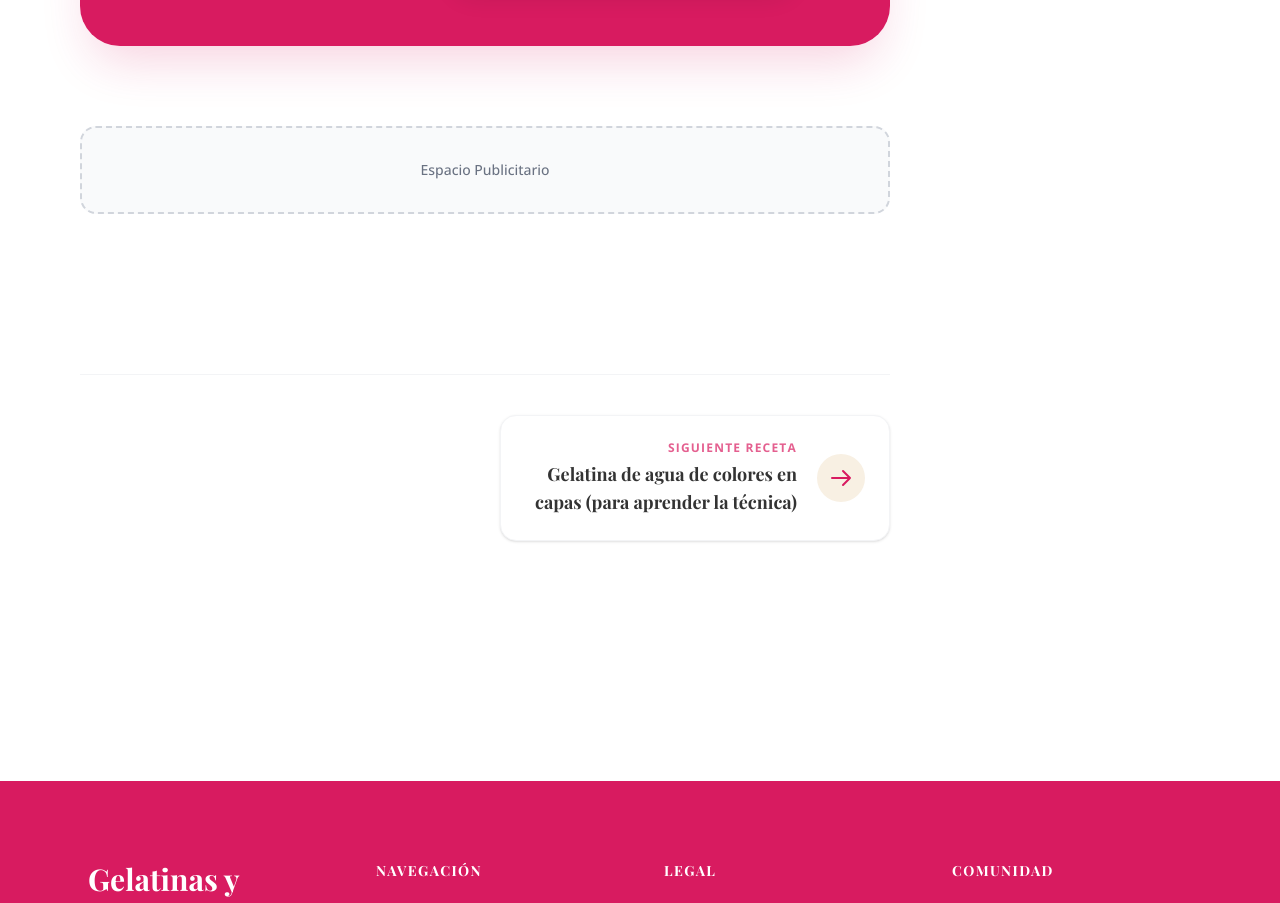
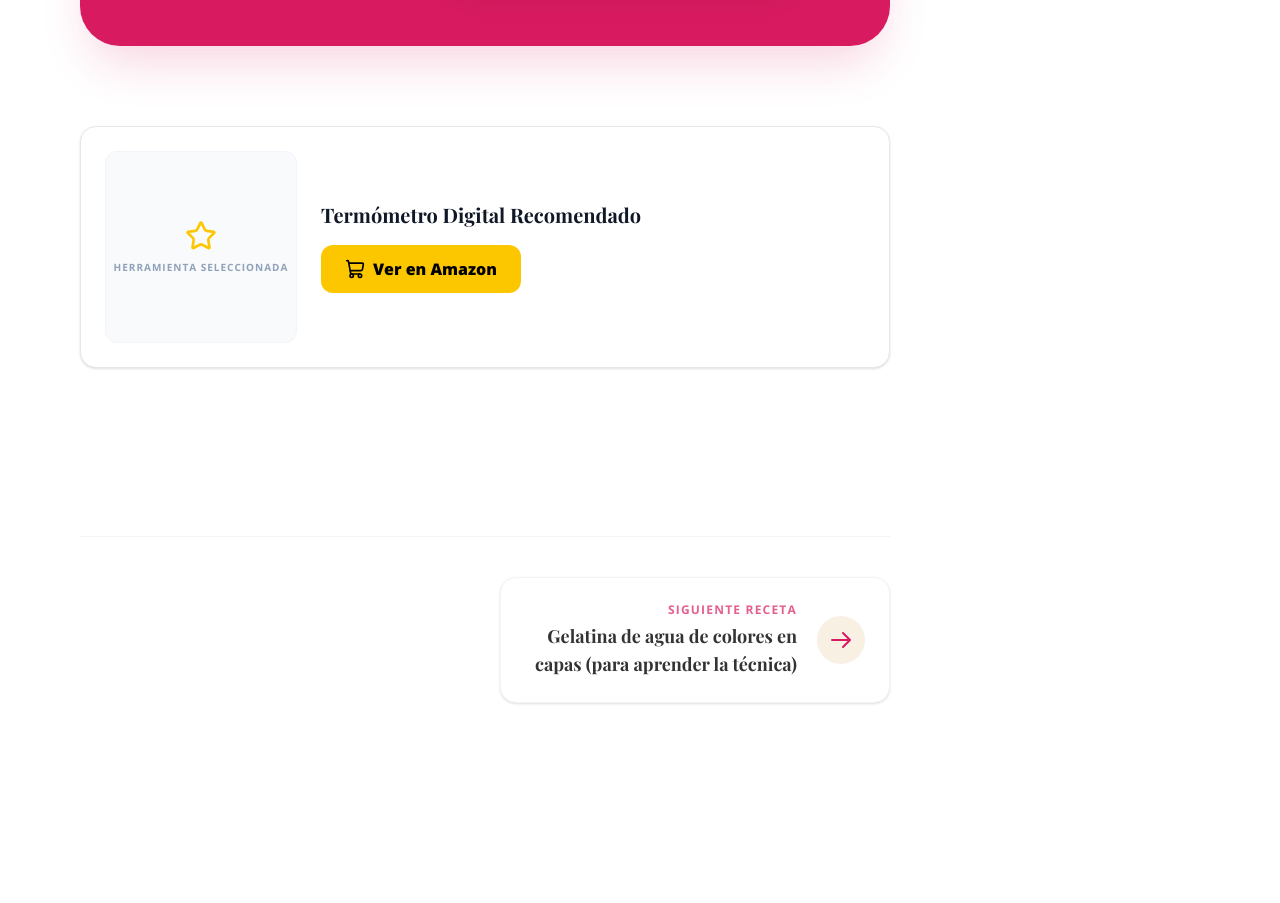
Before and after one commit to hilariotapiamarcosantonio-maker/granja-master, a Next.js app: page /recetas/flan-napolitano-sin-bano-maria in a window 1280 px wide. Shown: the part 5420-6323 px from the top of the page. Built offline with nearby package versions, Linux system fonts and the light colour scheme; no server answers; a web font is replaced by a local one.

Commit message:
💎 UI: Tarjetas de Amazon con diseño minimalista (sin imágenes rotas)

```diff
--- a/content/posts/como-fijar-precio-gelatinas.md
+++ b/content/posts/como-fijar-precio-gelatinas.md
@@ -4,6 +4,9 @@ title: "Cómo fijar el precio de tus gelatinas sin quedarte sin ganancia"
 slug: "como-fijar-precio-gelatinas"
 post_type: "post"
 category: "Ideas para vender"
+amazonLink: "https://amzn.to/4sOyo1n"
+amazonImage: "/images/productos/termometro.jpg"
+amazonTitle: "Termómetro Digital ThermoPro"
 tags:
   - "emprendimiento dulce"
   - "negocio desde casa"
--- a/src/app/blog/[slug]/page.tsx
+++ b/src/app/blog/[slug]/page.tsx
@@ -4,7 +4,7 @@ import { MDXRemote } from "next-mdx-remote/rsc";
 import { notFound } from "next/navigation";
 import { Metadata } from "next";
 import HotmartButton from "@/components/monetization/HotmartButton";
-import AmazonProduct from "@/components/monetization/AmazonProduct";
+import AmazonProductCard from "@/components/ui/AmazonProductCard";
 import SafeImage from "@/components/ui/SafeImage";
 
 export async function generateMetadata({ params }: { params: Promise<{ slug: string }> }): Promise<Metadata> {
@@ -49,7 +49,7 @@ export default async function BlogPost({ params }: { params: Promise<{ slug: str
     return <Link href={href} {...rest} className="text-brand-primary font-bold hover:text-brand-accent underline transition-colors" />;
   };
 
-  const components = { HotmartButton, AmazonProduct, a: CustomLink };
+  const components = { HotmartButton, AmazonProduct, AmazonProductCard, a: CustomLink };
 
   const postIndex = allPosts.findIndex(p => p.slug === post.slug);
   const prevPost = postIndex > 0 ? allPosts[postIndex - 1] : null;
@@ -82,6 +82,13 @@ export default async function BlogPost({ params }: { params: Promise<{ slug: str
         <article className="bg-white p-0 md:p-8 rounded-2xl">
           <div className="prose prose-pink prose-lg max-w-none font-base text-brand-text prose-h1:hidden prose-img:rounded-xl">
             <MDXRemote source={post.content} components={components} />
+          </div>
+          <div className="my-10">
+            <AmazonProductCard
+              title={post.frontmatter.amazonTitle || "Termómetro Digital Recomendado"}
+              image={post.frontmatter.amazonImage}
+              url={post.frontmatter.amazonLink || "https://amzn.to/4sOyo1n"}
+            />
           </div>
         </article>
       </div>
--- a/src/app/recetas/[slug]/page.tsx
+++ b/src/app/recetas/[slug]/page.tsx
@@ -3,7 +3,7 @@ import Link from "next/link";
 import { MDXRemote } from "next-mdx-remote/rsc";
 import HotmartButton from "../../../components/monetization/HotmartButton";
 import AmazonProduct from "../../../components/monetization/AmazonProduct";
-import AdPlaceholder from "@/components/AdPlaceholder";
+import AmazonProductCard from "@/components/ui/AmazonProductCard";
 import SafeImage from "@/components/ui/SafeImage";
 import { notFound } from "next/navigation";
 import { Metadata } from "next";
@@ -69,7 +69,7 @@ export default async function PostPage({ params }: { params: Promise<{ slug: str
     return <Link href={href} {...rest} className="text-brand-primary font-bold hover:text-brand-accent underline transition-colors" />;
   };
 
-  const components = { HotmartButton, AmazonProduct, a: CustomLink };
+  const components = { HotmartButton, AmazonProduct, AmazonProductCard, a: CustomLink };
 
   const postIndex = allRecipes.findIndex(p => p.slug === slug);
   const prevPost = postIndex > 0 ? allRecipes[postIndex - 1] : null;
@@ -103,7 +103,13 @@ export default async function PostPage({ params }: { params: Promise<{ slug: str
         <div className="prose prose-pink prose-lg max-w-none font-base">
           <MDXRemote source={post.content} components={components} />
         </div>
-        <AdPlaceholder />
+        <div className="my-10">
+          <AmazonProductCard
+            title={post.frontmatter.amazonTitle || "Termómetro Digital Recomendado"}
+            image={post.frontmatter.amazonImage}
+            url={post.frontmatter.amazonLink || "https://amzn.to/4sOyo1n"}
+          />
+        </div>
       </article>
 
       {/* Navegación Premium entre Recetas */}
--- a/src/components/ui/AmazonProductCard.tsx
+++ b/src/components/ui/AmazonProductCard.tsx
@@ -1,19 +1,38 @@
-import { ShoppingCart } from 'lucide-react';
+'use client';
+import React from 'react';
+import { ShoppingCart, Star } from 'lucide-react';
 
-export default function AmazonProductCard({ asin, title, image, url }: { asin: string, title: string, image: string, url: string }) {
+export default function AmazonProductCard({ title, image, url }: { title: string, image?: string, url: string }) {
+  // Estado para manejar el error de imagen
+  const [imgError, setImgError] = React.useState(false);
+
   return (
-    <div className="bg-white border border-gray-200 rounded-2xl p-6 shadow-sm hover:shadow-md transition-shadow">
-      <img src={image} alt={title} className="w-full h-48 object-cover rounded-xl mb-4" />
-      <h3 className="font-bold text-lg mb-4 text-gray-900">{title}</h3>
+    <div className="bg-white border border-gray-200 rounded-2xl p-4 md:p-6 shadow-sm hover:shadow-md transition-shadow flex flex-col md:flex-row gap-6 items-center">
+      {image && !imgError ? (
+        <img
+          src={image}
+          alt={title}
+          className="w-full md:w-48 h-48 object-cover rounded-xl"
+          onError={() => setImgError(true)}
+        />
+      ) : (
+        <div className="w-full md:w-48 h-48 bg-slate-50 rounded-xl flex flex-col items-center justify-center gap-2 border border-slate-100">
+          <Star className="w-8 h-8 text-yellow-400" />
+          <span className="text-[10px] font-bold uppercase tracking-widest text-slate-400">Herramienta Seleccionada</span>
+        </div>
+      )}
+      <div className="flex-1 w-full">
+        <h3 className="font-bold text-lg md:text-xl mb-4 text-gray-900">{title}</h3>
         <a
           href={url}
           target="_blank"
           rel="nofollow noopener noreferrer"
-        className="flex items-center justify-center gap-2 bg-yellow-400 hover:bg-yellow-500 text-black font-black py-3 px-6 rounded-xl transition-colors w-full"
+          className="flex items-center justify-center gap-2 bg-yellow-400 hover:bg-yellow-500 text-black font-black py-3 px-6 rounded-xl transition-colors w-full md:w-auto md:inline-flex"
         >
           <ShoppingCart className="w-5 h-5" />
           Ver en Amazon
         </a>
       </div>
+    </div>
   );
 }
```
Lines whose indentation alone changed are shown as unchanged.
